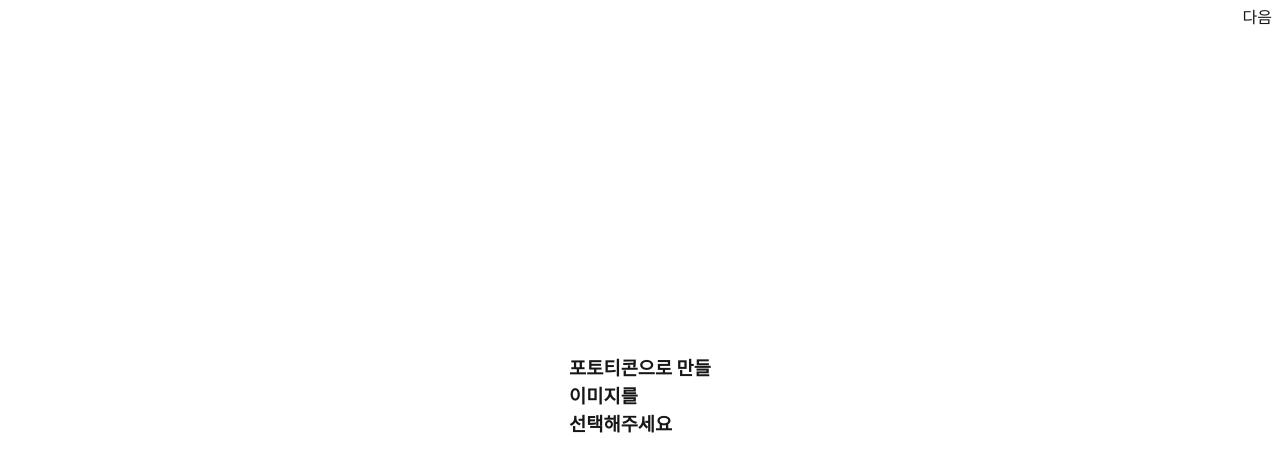
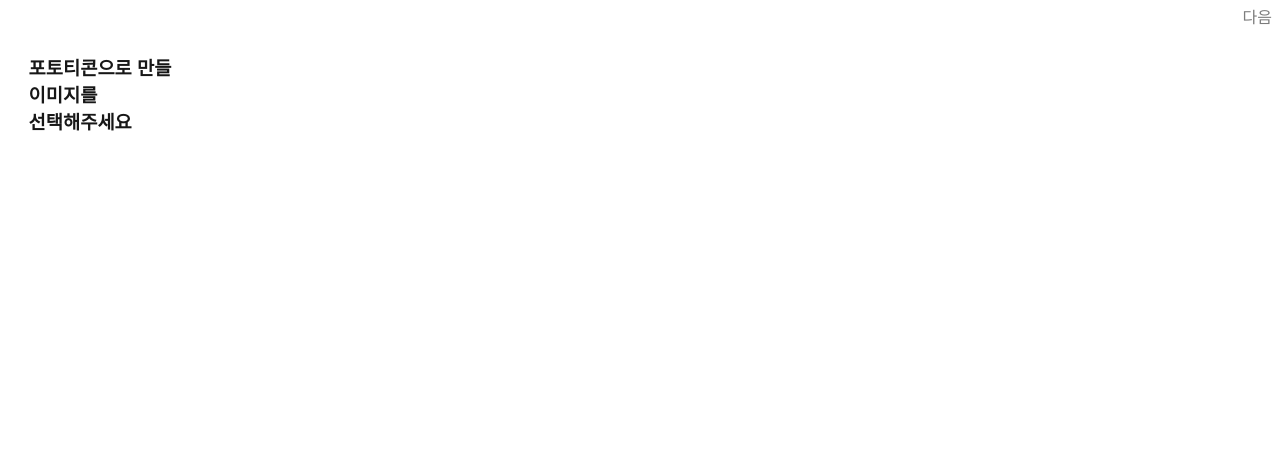
Before and after one commit to junbeomAn/phototicon, a Next.js app: page / in a window 1280 px wide. Shown: the top 472 px of the page. Built offline with nearby package versions, Linux system fonts and the light colour scheme.

Commit message:
feat: disable Header when image is not upload

```diff
--- /dev/null
+++ b/app/(root-upload)/page.tsx
@@ -0,0 +1,19 @@
+"use client";
+
+import { useImageStore } from "@/src/entities/image/model/store";
+import Header from "@/src/shared/ui/Header/Header";
+import UploadPanel from "@/src/widgets/UploadPanel/UploadPanel";
+
+export default function Upload() {
+  const next = "/edit";
+  const images = useImageStore((store) => store.images);
+
+  return (
+    <div>
+      <main>
+        <Header next={next} isNextDisabled={images.length === 0} />
+        <UploadPanel />
+      </main>
+    </div>
+  );
+}
--- a/app/layout.tsx
+++ b/app/layout.tsx
@@ -1,7 +1,6 @@
 import type { Metadata } from "next";
 import { Geist, Geist_Mono } from "next/font/google";
 import "./globals.css";
-import Header from "@/src/shared/ui/Header/Header";
 
 const geistSans = Geist({
   variable: "--font-geist-sans",
@@ -23,12 +22,9 @@ export default function RootLayout({
 }: Readonly<{
   children: React.ReactNode;
 }>) {
-  const next = "/edit";
-
   return (
     <html lang="en">
       <body className={`${geistSans.variable} ${geistMono.variable}`}>
-        <Header next={next} />
         {children}
       </body>
     </html>
--- a/app/page.module.css
+++ /dev/null
@@ -1,168 +0,0 @@
-.page {
-  --gray-rgb: 0, 0, 0;
-  --gray-alpha-200: rgba(var(--gray-rgb), 0.08);
-  --gray-alpha-100: rgba(var(--gray-rgb), 0.05);
-
-  --button-primary-hover: #383838;
-  --button-secondary-hover: #f2f2f2;
-
-  display: grid;
-  grid-template-rows: 20px 1fr 20px;
-  align-items: center;
-  justify-items: center;
-  min-height: 100svh;
-  padding: 80px;
-  gap: 64px;
-  font-family: var(--font-geist-sans);
-}
-
-@media (prefers-color-scheme: dark) {
-  .page {
-    --gray-rgb: 255, 255, 255;
-    --gray-alpha-200: rgba(var(--gray-rgb), 0.145);
-    --gray-alpha-100: rgba(var(--gray-rgb), 0.06);
-
-    --button-primary-hover: #ccc;
-    --button-secondary-hover: #1a1a1a;
-  }
-}
-
-.main {
-  display: flex;
-  flex-direction: column;
-  gap: 32px;
-  grid-row-start: 2;
-}
-
-.main ol {
-  font-family: var(--font-geist-mono);
-  padding-left: 0;
-  margin: 0;
-  font-size: 14px;
-  line-height: 24px;
-  letter-spacing: -0.01em;
-  list-style-position: inside;
-}
-
-.main li:not(:last-of-type) {
-  margin-bottom: 8px;
-}
-
-.main code {
-  font-family: inherit;
-  background: var(--gray-alpha-100);
-  padding: 2px 4px;
-  border-radius: 4px;
-  font-weight: 600;
-}
-
-.ctas {
-  display: flex;
-  gap: 16px;
-}
-
-.ctas a {
-  appearance: none;
-  border-radius: 128px;
-  height: 48px;
-  padding: 0 20px;
-  border: none;
-  border: 1px solid transparent;
-  transition:
-    background 0.2s,
-    color 0.2s,
-    border-color 0.2s;
-  cursor: pointer;
-  display: flex;
-  align-items: center;
-  justify-content: center;
-  font-size: 16px;
-  line-height: 20px;
-  font-weight: 500;
-}
-
-a.primary {
-  background: var(--foreground);
-  color: var(--background);
-  gap: 8px;
-}
-
-a.secondary {
-  border-color: var(--gray-alpha-200);
-  min-width: 158px;
-}
-
-.footer {
-  grid-row-start: 3;
-  display: flex;
-  gap: 24px;
-}
-
-.footer a {
-  display: flex;
-  align-items: center;
-  gap: 8px;
-}
-
-.footer img {
-  flex-shrink: 0;
-}
-
-/* Enable hover only on non-touch devices */
-@media (hover: hover) and (pointer: fine) {
-  a.primary:hover {
-    background: var(--button-primary-hover);
-    border-color: transparent;
-  }
-
-  a.secondary:hover {
-    background: var(--button-secondary-hover);
-    border-color: transparent;
-  }
-
-  .footer a:hover {
-    text-decoration: underline;
-    text-underline-offset: 4px;
-  }
-}
-
-@media (max-width: 600px) {
-  .page {
-    padding: 32px;
-    padding-bottom: 80px;
-  }
-
-  .main {
-    align-items: center;
-  }
-
-  .main ol {
-    text-align: center;
-  }
-
-  .ctas {
-    flex-direction: column;
-  }
-
-  .ctas a {
-    font-size: 14px;
-    height: 40px;
-    padding: 0 16px;
-  }
-
-  a.secondary {
-    min-width: auto;
-  }
-
-  .footer {
-    flex-wrap: wrap;
-    align-items: center;
-    justify-content: center;
-  }
-}
-
-@media (prefers-color-scheme: dark) {
-  .logo {
-    filter: invert();
-  }
-}
--- a/app/page.tsx
+++ /dev/null
@@ -1,12 +0,0 @@
-import UploadPanel from "@/src/widgets/UploadPanel/UploadPanel";
-import styles from "./page.module.css";
-
-export default function Upload() {
-  return (
-    <div className={styles.page}>
-      <main className={styles.main}>
-        <UploadPanel />
-      </main>
-    </div>
-  );
-}
--- a/package.json
+++ b/package.json
@@ -9,6 +9,7 @@
     "lint": "next lint"
   },
   "dependencies": {
+    "classnames": "^2.5.1",
     "next": "15.3.2",
     "react": "^19.0.0",
     "react-dom": "^19.0.0",
--- a/src/shared/types.ts
+++ b/src/shared/types.ts
@@ -1,4 +1,5 @@
 export type HeaderProps = {
   prev?: string;
   next: string;
+  isNextDisabled: boolean;
 };
--- a/src/shared/ui/Header/Header.tsx
+++ b/src/shared/ui/Header/Header.tsx
@@ -2,8 +2,9 @@ import React from "react";
 import { HeaderProps } from "../../types";
 import S from "./header.module.scss";
 import Link from "next/link";
+import cn from "classnames";
 
-export default function Header({ prev, next }: HeaderProps) {
+export default function Header({ prev, next, isNextDisabled }: HeaderProps) {
   return (
     <div className={S.container}>
       {prev && (
@@ -11,8 +12,15 @@ export default function Header({ prev, next }: HeaderProps) {
           이전
         </Link>
       )}
+      {/* placeholder */}
       {!prev && <div />}
-      <Link href={next} className={S.next}>
+      <Link
+        href={next}
+        className={cn(S.next, { [S.disabled]: isNextDisabled })}
+        onNavigate={(e) => {
+          if (isNextDisabled) e.preventDefault();
+        }}
+      >
         다음
       </Link>
     </div>
--- a/src/shared/ui/Header/header.module.scss
+++ b/src/shared/ui/Header/header.module.scss
@@ -2,4 +2,10 @@
   display: flex;
   justify-content: space-between;
   padding: 4px 8px;
+  .next {
+
+    &.disabled {
+      color: rgb(124, 124, 124);
+    }
+  }
 }
```
Also changed, not shown: 1 other file (tests, documents, lock files or other folders).
